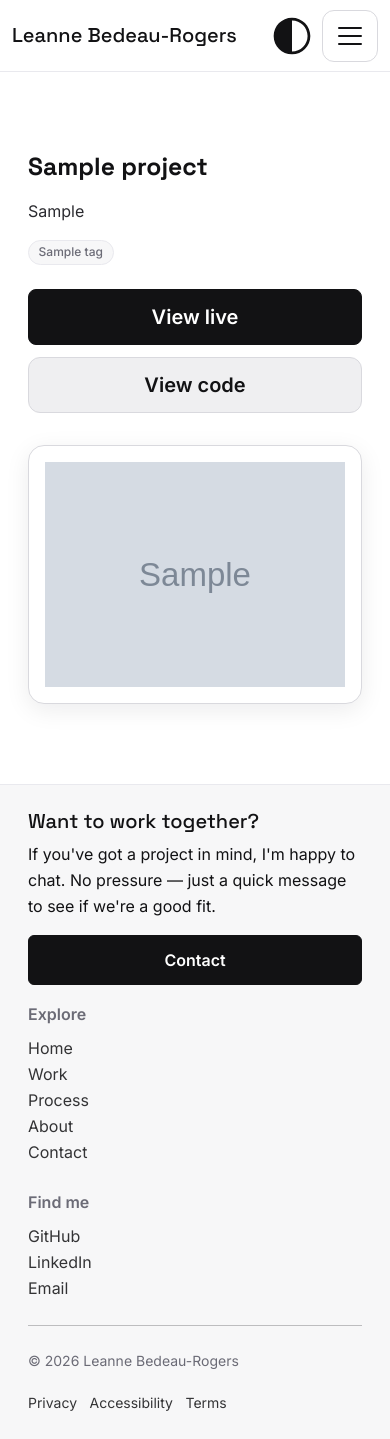
After one commit to creatvie-introvert/portfolio-2026, a Django app: a page that uses portfolio/templates/portfolio/case_study.html in a window 390 px wide. The commit adds this page. Run offline with Django 5.2, Linux system fonts and the light colour scheme; tables that the repository leaves empty hold one stand-in row (values such as "Sample post"); grey boxes marked "Sample" are stand-in pictures.

Commit message:
feat(case-study): implement responsive hero layout with tags and actions

```diff
--- a/core/static/core/css/style.css
+++ b/core/static/core/css/style.css
@@ -879,6 +879,7 @@
         display: none;
     }
 
+    /* Dark mode override */
     html[data-theme="dark"] .hero-media--light {
         display: none;
     }
@@ -893,6 +894,52 @@
     /* 7.3 Case study */
     .page-case-study {}
 
+    .case-hero-media {
+        border-radius: var(--radius);
+    }
+
+    .case-hero {
+        display: grid;
+        gap: 32px;
+        align-items: center;
+    }
+
+    @media (min-width: 992px) {
+        .case-hero {
+            grid-template-columns: 1fr 1.1fr;
+            gap: 48px;
+        }
+    }
+
+    /* Hero content spacing */
+    .case-hero__content {
+        display: flex;
+        flex-direction: column;
+        gap: 16px;
+    }
+
+    /* Tags layout */
+    .case-hero__tags {
+        display: flex;
+        flex-wrap: wrap;
+        gap: 8px;
+    }
+
+    /* Buttons */
+    .case-hero__actions {
+        display: grid;
+        gap: 12px;
+    }
+
+    /* Desktop button layout */
+    @media (min-width: 576px) {
+        .case-hero__actions {
+            grid-auto-flow: column;
+            justify-content: start;
+            grid-area: 16px;
+        }
+    }
+
     /* 7.4 Legal */
     .page-legal {}
 
--- a/portfolio/models.py
+++ b/portfolio/models.py
@@ -48,12 +48,12 @@ class CaseStudy(models.Model):
     # Hero
     intro = models.TextField()
     hero_image_light = models.ImageField(
-        upload_to="case-studies/hero/",
+        upload_to="case_studies",
         blank=True,
         null=True,
     )
     hero_image_dark = models.ImageField(
-        upload_to="case-studies/hero/",
+        upload_to="case_studies",
         blank=True,
         null=True,
     )
--- /dev/null
+++ b/portfolio/templates/portfolio/case_study.html
@@ -0,0 +1,76 @@
+{% extends "core/base.html" %}
+
+{% block title %}{{ project.name }} | Case Study{% endblock %}
+
+{% block content %}
+<section class="section page-case-study">
+    <div class="container">
+
+        <!-- Hero -->
+        <div class="case-hero">
+            <div class="case_hero__content prose">
+                <h1 class="h2 fw-bold mb-3">
+                    {{ project.name }}
+                </h1>
+
+                <p class="text-secondary">
+                    {{ case_study.intro }}
+                </p>
+
+                <!-- Tags -->
+                {% if project.tags.all %}
+                <div class="case-hero__tags mb-4">
+                    {% for tag in project.tags.all %}
+                    <span class="badge rounded-pill badge-tag">
+                        {{ tag.name }}
+                    </span>
+                    {% endfor %}
+                </div>
+                {% endif %}
+
+                <!-- Buttons -->
+                <div class="case-hero__actions">
+                    {% if case_study.live_url %}
+                    <a
+                        href="{{ case_study.live_url }}"
+                        target="_blank"
+                        rel="noopener"
+                        class="btn btn-dark btn-lg u-btn-fluid">
+                        View live
+                    </a>
+                    {% endif %}
+
+                    {% if case_study.repo_url %}
+                    <a
+                        href="{{ case_study.repo_url }}"
+                        target="_blank"
+                        rel="noopener"
+                        class="btn btn-outline-secondary btn-lg u-btn-fluid">
+                        View code
+                    </a>
+                    {% endif %}
+                </div>
+            </div>
+
+            {% if case_study.hero_image_light or case_study.hero_image_dark %}
+            <div class="case-hero__media case-hero-media u-surface p-3 p-md-4">
+
+                {% if case_study.hero_image_light %}
+                <img
+                    src="{{ case_study.hero_image_light.url }}"
+                    alt="{{ project.name }} preview"
+                    class="hero-media--light case-hero-img">
+                {% endif %}
+
+                {% if case_study.hero_image_dark %}
+                <img
+                    src="{{ case_study.hero_image_dark.url }}"
+                    alt="{{ project.name }} preview"
+                    class="hero-media--dark case-hero-img">
+                {% endif %}
+            </div>
+            {% endif %}
+        </div>
+    </div>
+</section>
+{% endblock %}
--- a/portfolio/urls.py
+++ b/portfolio/urls.py
@@ -3,4 +3,5 @@ from . import views
 
 urlpatterns = [
     path("work/", views.work, name="work"),
+    path("work/<slug:slug>", views.case_study, name="case_study"),
 ]
--- a/portfolio/views.py
+++ b/portfolio/views.py
@@ -1,6 +1,6 @@
-from django.shortcuts import render, redirect
+from django.shortcuts import render, redirect, get_object_or_404
 from django.urls import reverse
-from .models import Project, Tag
+from .models import Project, Tag, CaseStudy
 
 
 def work(request):
@@ -46,3 +46,23 @@ def work(request):
     }
 
     return render(request, "portfolio/work.html", context)
+
+
+def case_study(request, slug):
+    project = get_object_or_404(
+        Project.objects.prefetch_related("tags"),
+        slug=slug,
+        is_published=True,
+    )
+
+    case_study = get_object_or_404(
+        CaseStudy.objects.prefetch_related("project"),
+        project=project,
+    )
+
+    context = {
+        "project": project,
+        "case_study": case_study,
+    }
+
+    return render(request, "portfolio/case_study.html", context)
```
Also changed, not shown: portfolio/templates/portfolio/partials/project_card.html (+6 -2 lines).
